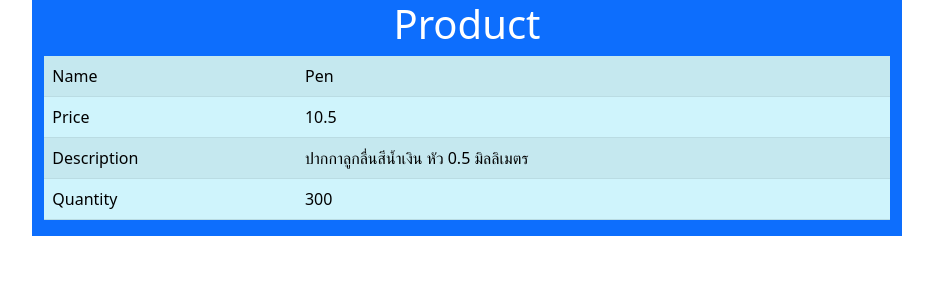
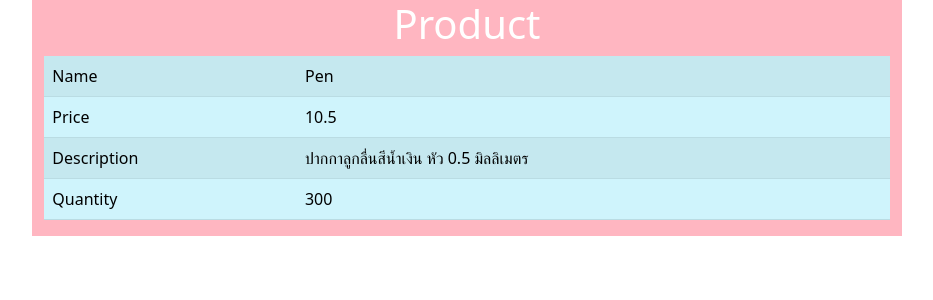
Before and after one commit to KoHaKu101/DJWebTeam, a Django app: page /secondpage in a window 1280 px wide. Shown: the top 300 px of the page, without its empty margins (173-1106 px from the left). Run offline with Django 4.2, Linux system fonts and the light colour scheme; some libraries are stand-ins or nearby versions.

Commit message:
secondpage

```diff
--- a/templates/secondpage.html
+++ b/templates/secondpage.html
@@ -12,7 +12,7 @@
 {% block content %}
     <div class="row">
         <div class="col-lg-2"></div>
-        <div class="col-lg-8 bg-primary">
+        <div class="col-lg-8" style="background-color: lightpink">
             <h1 class="text-center text-white">Product</h1>
         <table class="table table-striped table-hover table-info">
             <tr>
```
